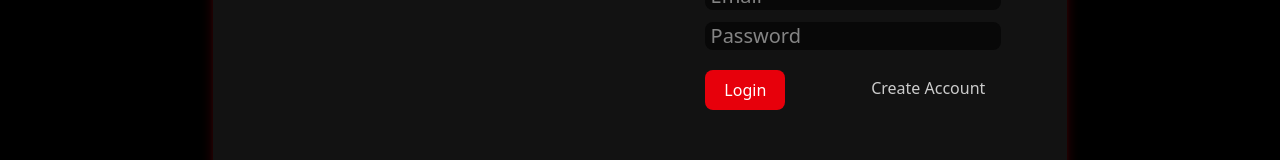
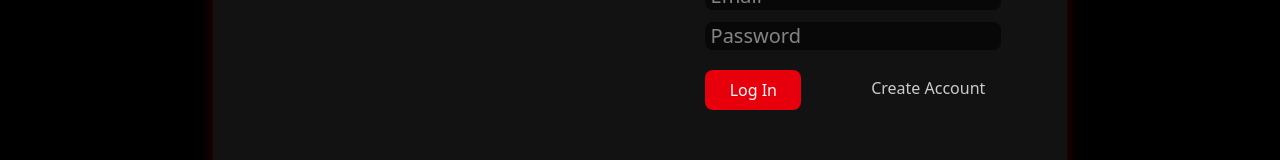
Before and after one commit to nikkk-hil/Youtube_FullStack, a React (Vite) app in the folder frontend/: page / in a window 1280 px wide. Shown: the part 400-560 px from the top of the page. Built offline with nearby package versions, Linux system fonts and the light colour scheme; no server answers.

Commit message:
feat: enhance login functionality with error handling and loading state

```diff
--- a/frontend/src/pages/Login.jsx
+++ b/frontend/src/pages/Login.jsx
@@ -5,35 +5,41 @@ import { userLogin } from "../api/user.api.js";
 import { useState, useEffect } from "react";
 
 export default function Login() {
+  const [email, setEmail] = useState("");
+  const [password, setPassword] = useState("");
+  const [error, setError] = useState(null);
+  const [loading, setLoading] = useState(false);
 
-    const [email, setEmail] = useState("")
-    const [password, setPassword] = useState("")
-    const [error, setError] = useState(null)
+  const { user, setUser } = useAuth();
+  const navigate = useNavigate();
 
-    const {user, setUser} = useAuth()
-    const navigate = useNavigate()
-
-    useEffect( () => {
-        if(user)
-            navigate("/")
-    },[user, navigate])
+  useEffect(() => {
+    if (user) navigate("/");
+  }, [user, navigate]);
 
   const handleSubmit = (e) => {
-        e.preventDefault()
-        setError(null)
+    e.preventDefault();
+    setError(null);
+
+    if (!email || !password) {
+      setError("Both the fields are required");
+      return;
+    }
+    setLoading(true);
 
     const data = {
       email,
-            password
-        }
+      password,
+    };
     userLogin(data)
       .then((res) => {
-            setUser(res.data)
+        setUser(res.data);
       })
       .catch((err) => {
-            setError("Email or Password is incorrect.")
+        setError("Email or Password is incorrect.");
       })
-    }
+      .finally(() => setLoading(false));
+  };
 
   return (
     <div className="flex items-center justify-center bg-black h-170 w-full">
@@ -52,25 +58,29 @@ export default function Login() {
                 value={email}
                 type="email"
                 placeholder=" Email"
-                onChange={e => setEmail(e.target.value)}
+                onChange={(e) => setEmail(e.target.value)}
                 className=" text-xl text-white font-light bg-[#080808] rounded-lg mb-3"
               />
               <Input
                 value={password}
                 type="password"
                 placeholder=" Password"
-                onChange={e => setPassword(e.target.value)}
+                onChange={(e) => setPassword(e.target.value)}
                 className="text-xl text-white font-light bg-[#080808] rounded-lg mb-3"
               />
-              {error && <p className='text-red-500 font-light text-center'>{error}</p>}
+              {error && (
+                <p className="text-red-500 font-light text-center">{error}</p>
+              )}
               <div className="flex items-center justify-between">
                 <Button
                   type="submit"
-                  className=" rounded-lg hover:bg-red-700 h-10 w-20 mt-2 p-0"
+                  disabled={loading}
+                  className=" rounded-lg hover:bg-red-700 h-10 w-24 mt-2 p-0"
                 >
-                  Login
+                  {loading ? "Logging..." : "Log In"}
                 </Button>
                 <Button
+                  disabled={loading}
                   bgColor=""
                   textColor="text-[#CCCCCC]"
                   className="hover:text-red-600 mt-1"
```
Lines whose indentation alone changed are shown as unchanged.
